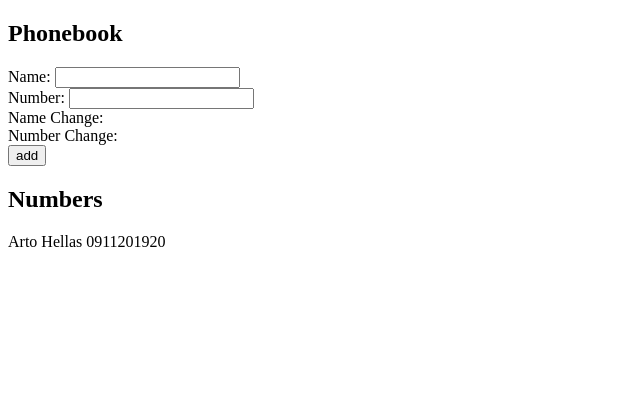
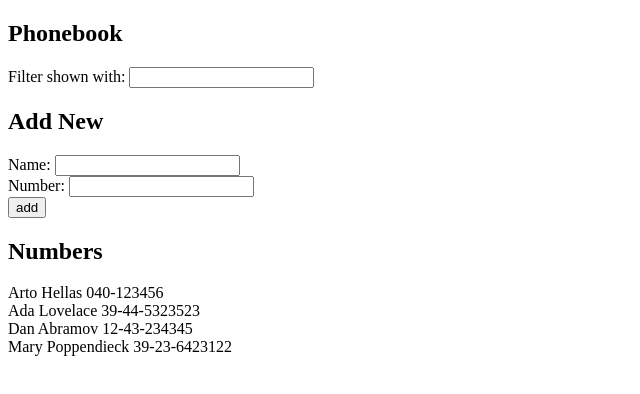
Before and after one commit to Natnael-Alemayehu/Full-Stack-Open, a React (Vite) app in the folder Part2/phonebook/: page / in a window 1280 px wide. Shown: the top 394 px of the page, without its empty margins (0-640 px from the left). Built offline with nearby package versions, Linux system fonts and the light colour scheme.

Commit message:
Exercise 2.9 completed

```diff
--- a/Part2/phonebook/src/App.jsx
+++ b/Part2/phonebook/src/App.jsx
@@ -2,10 +2,14 @@
 
 const App = () => {
   const [persons, setPersons] = useState([
-    { name: 'Arto Hellas', number: "0911201920" }
+    { name: 'Arto Hellas', number: '040-123456', id: 1 },
+    { name: 'Ada Lovelace', number: '39-44-5323523', id: 2 },
+    { name: 'Dan Abramov', number: '12-43-234345', id: 3 },
+    { name: 'Mary Poppendieck', number: '39-23-6423122', id: 4 }
   ])
   const [newName, setNewName] = useState('')
   const [newNumber, setNewNumber] = useState('')
+  const [newFilter, setFilter] = useState('')
 
   const handleChangeName = (event) => {
     // console.log(event.target.value)
@@ -16,11 +20,23 @@
     setNewNumber(event.target.value)
   }
 
+  const handleChangeFilter = (event) => {
+    setFilter(event.target.value)
+  }
+
+
+  const fil_persons = persons.filter((person) => {
+    return (
+      person.name.includes(newFilter)
+    )
+  })
+
   const handleOnSubmit = (event) => {
     event.preventDefault()
     const personObj = {
       name: newName,
-      number: newNumber
+      number: newNumber,
+      id: persons.length + 1
     }
     const nameExists = persons.some(person => person.name === newName)
 
@@ -43,6 +59,11 @@
   return (
     <div>
       <h2>Phonebook</h2>
+      <div>
+        Filter shown with: <input onChange={handleChangeFilter} />
+      </div>
+      <h2>Add New</h2>
+
       <form onSubmit={handleOnSubmit}>
         <div>
           <div>
@@ -51,8 +72,6 @@
           <div>
             Number: <input onChange={handleChangeNumber} />
           </div>
-          <div>Name Change: {newName}</div>
-          <div>Number Change: {newNumber}</div>
         </div>
         <div>
           <button type="submit">add</button>
@@ -60,9 +79,9 @@
       </form>
       <h2>Numbers</h2>
 
-      {persons.map((person) => {
+      {fil_persons.map((person) => {
         return (
-          <DisplayNames name={person.name} number={person.number} key={person.name} />
+          <DisplayNames name={person.name} number={person.number} key={person.id} />
         )
       })}
 
```
